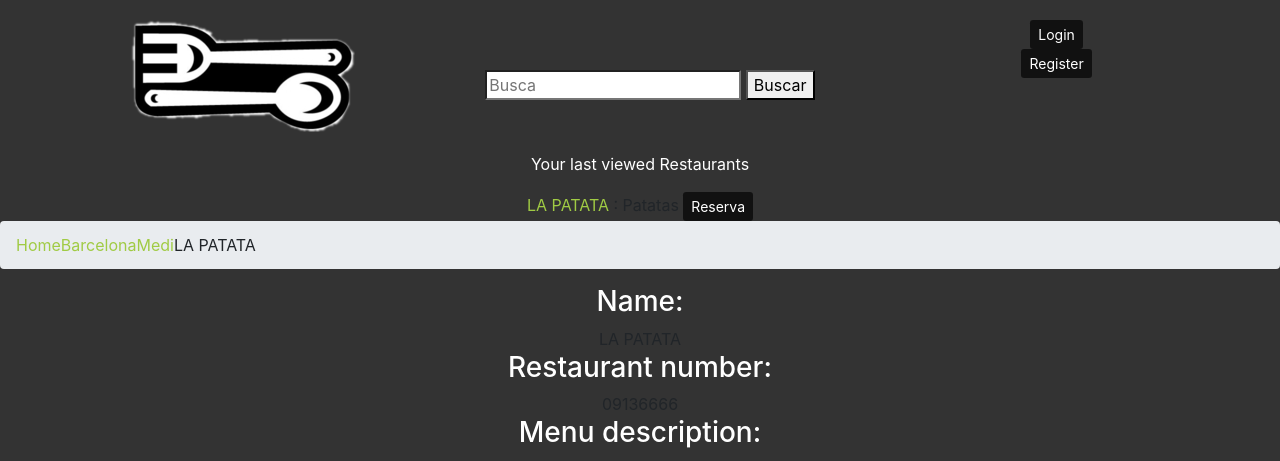
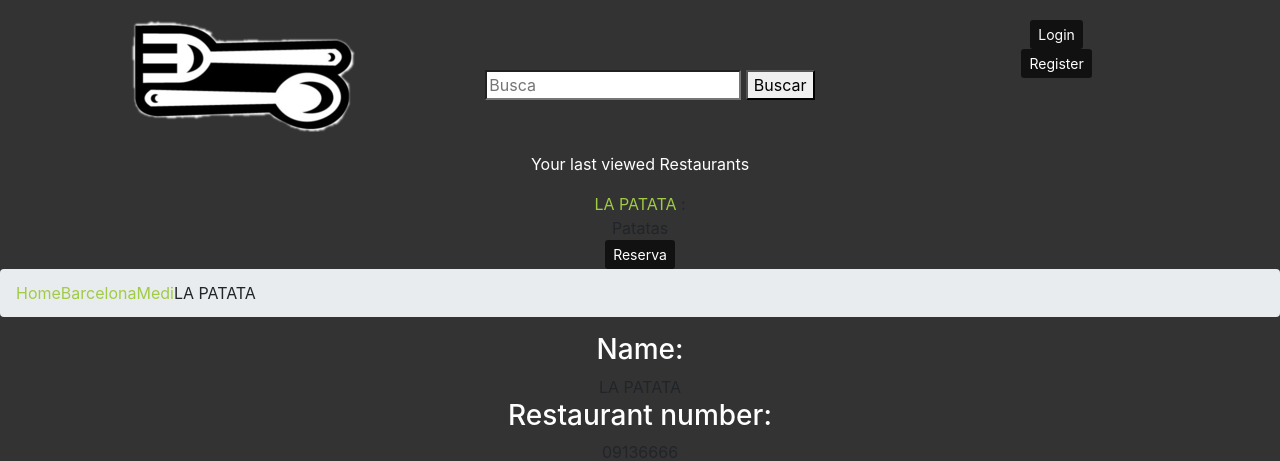
Before and after one commit to DavidAlvarezRios/sd2019-forkillaa9, a Django app: page /restaurant/09136666/ in a window 1280 px wide. Shown: the top 461 px of the page. Run offline with Django 3.2, Linux system fonts and the light colour scheme; data comes from the database, SQL or seed files in the repository; data that the repository does not hold is empty; some libraries are stand-ins or nearby versions.

Commit message:
base millorat3

```diff
--- a/static/style.css
+++ b/static/style.css
@@ -95,6 +95,6 @@ p {
     color: #d8b511;
 }
 
-.last-viewed .text {
+info-text {
     color: #d8b511;
 }
--- a/templates/forkilla/base.html
+++ b/templates/forkilla/base.html
@@ -45,7 +45,7 @@
     <form action="{% url 'reservation'%}" method="get">
         {% csrf_token %}
         {% for restaurant in viewedrestaurants.restaurant.all|slice:":5:-1"%}
-            <a href="{% url 'details' restaurant.restaurant_number%}"> {{restaurant.name}} </a> : {{restaurant.menu_description}}
+            <a href="{% url 'details' restaurant.restaurant_number%}"> {{restaurant.name}} </a> : <div class="info-text">{{restaurant.menu_description}}</div>
             <button type="submit" class="btn btn-primary btn-sm" style="position:center; color:white; border:none; background-color:#111111" value={{restaurant.restaurant_number}}> Reserva</button>
         {% endfor %}
     </form>
```
